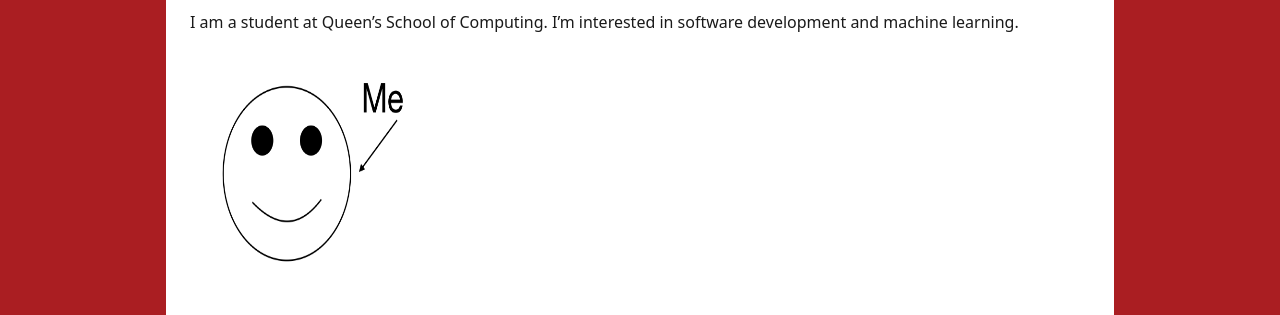
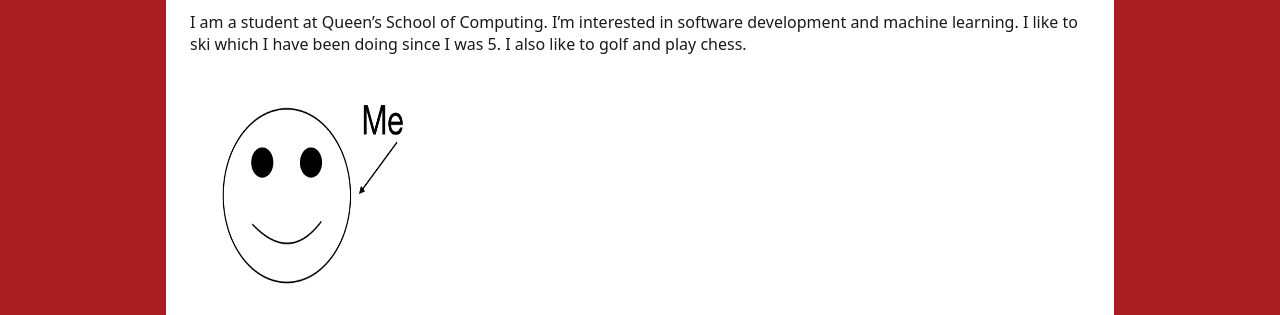
Before and after one commit to SebSanchez1/queens-student-page, a plain HTML site: page index.html in a window 1280 px wide. Shown: the part 259-574 px from the top of the page. Drawn offline with Linux system fonts and the light colour scheme.

Commit message:
Update index.html

```diff
--- a/index.html
+++ b/index.html
@@ -14,7 +14,7 @@
     <main>
 
       <h2>About Me</h2>
-      <p>I am a student at Queen’s School of Computing. I’m interested in software development and machine learning.</p>
+      <p>I am a student at Queen’s School of Computing. I’m interested in software development and machine learning. I like to ski which I have been doing since I was 5. I also like to golf and play chess.</p>
 
       <img src="me.jpg" alt="Sebastian Sanchez portrait" width="240" height="240" />
 
```
